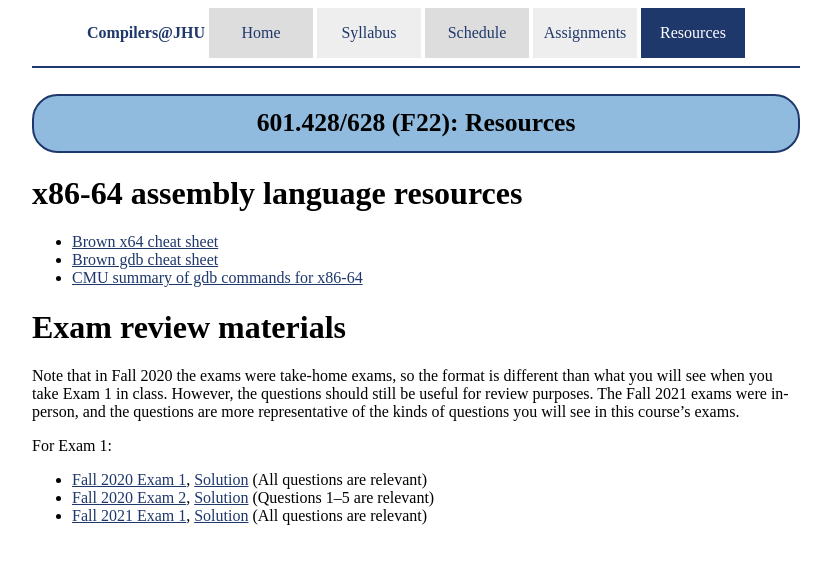
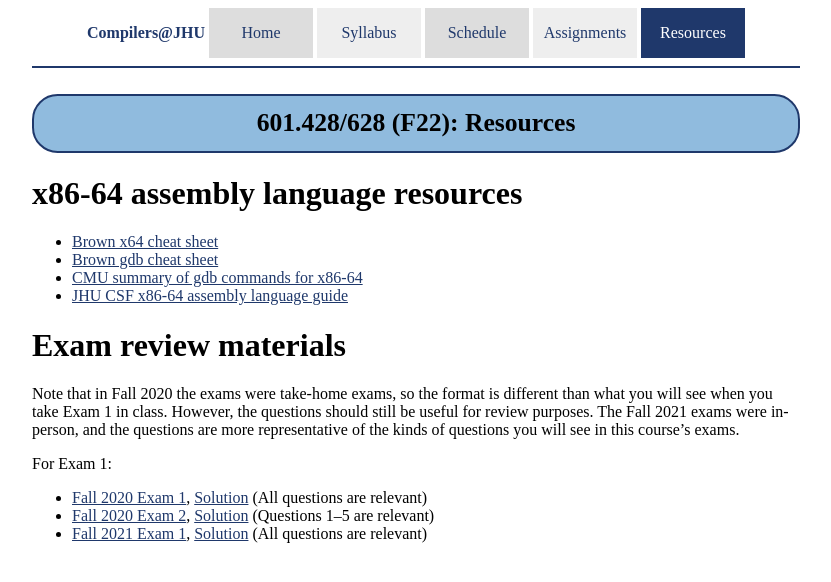
Before and after one commit to jhucompilers/fall2022, a Jekyll site: the page built from resources.md, in a window 1280 px wide. Shown: the top 582 px of the page, without its empty margins (224-1055 px from the left). Built offline with Jekyll 4.4.1, drawn with Linux system fonts in a browser that asks for light colours.

Commit message:
link to Max's CSF x86-64 assembly language guide

```diff
--- a/resources.md
+++ b/resources.md
@@ -9,6 +9,7 @@ category: "resources"
 * [Brown x64 cheat sheet](https://cs.brown.edu/courses/cs033/docs/guides/x64_cheatsheet.pdf)
 * [Brown gdb cheat sheet](https://cs.brown.edu/courses/cs033/docs/guides/gdb.pdf)
 * [CMU summary of gdb commands for x86-64](http://csapp.cs.cmu.edu/3e/docs/gdbnotes-x86-64.pdf)
+* [JHU CSF x86-64 assembly language guide](https://jhucsf.github.io/csfdocs/assembly-tips-v0.1.1.pdf)
 
 # Exam review materials
 
```
